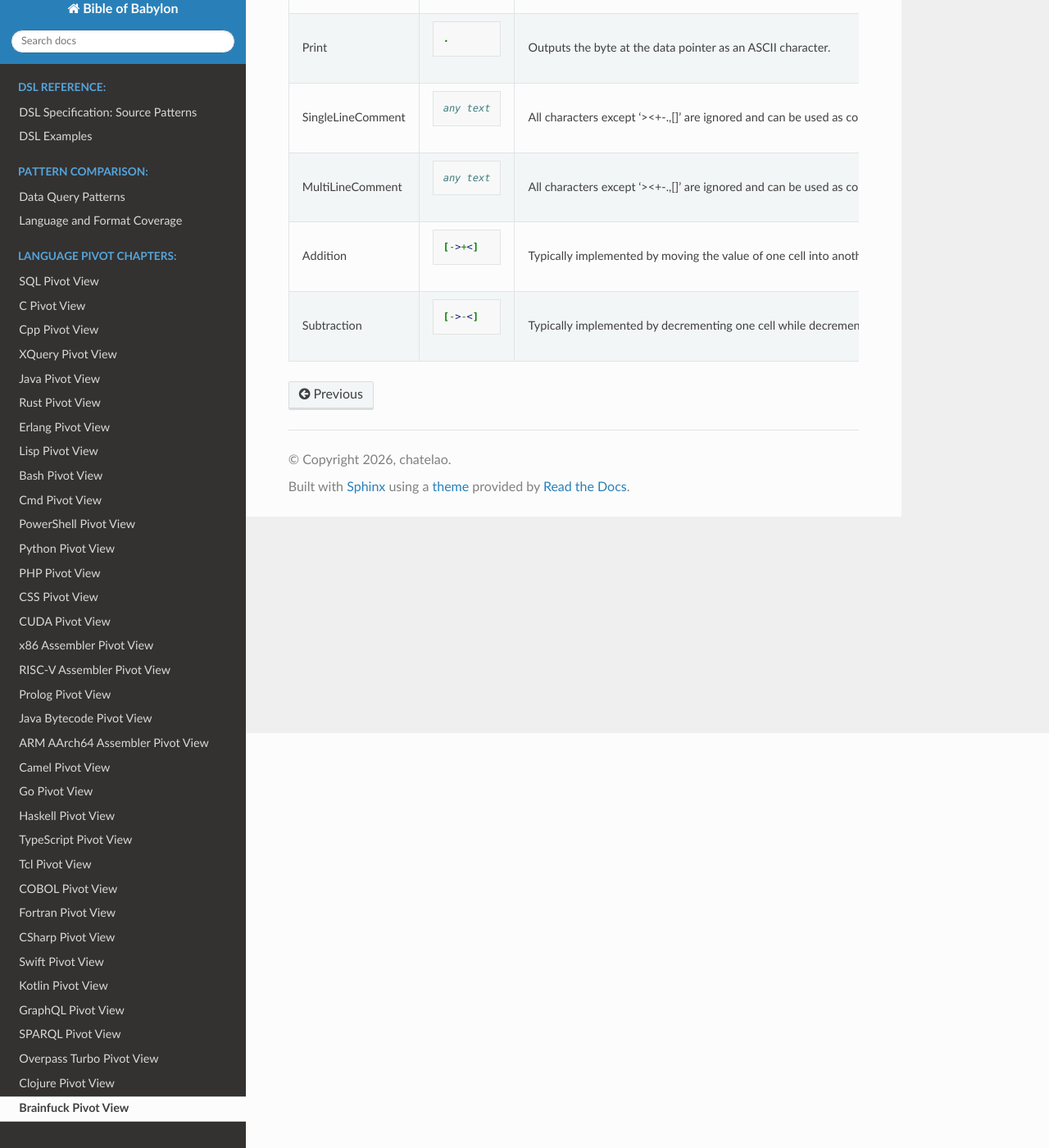
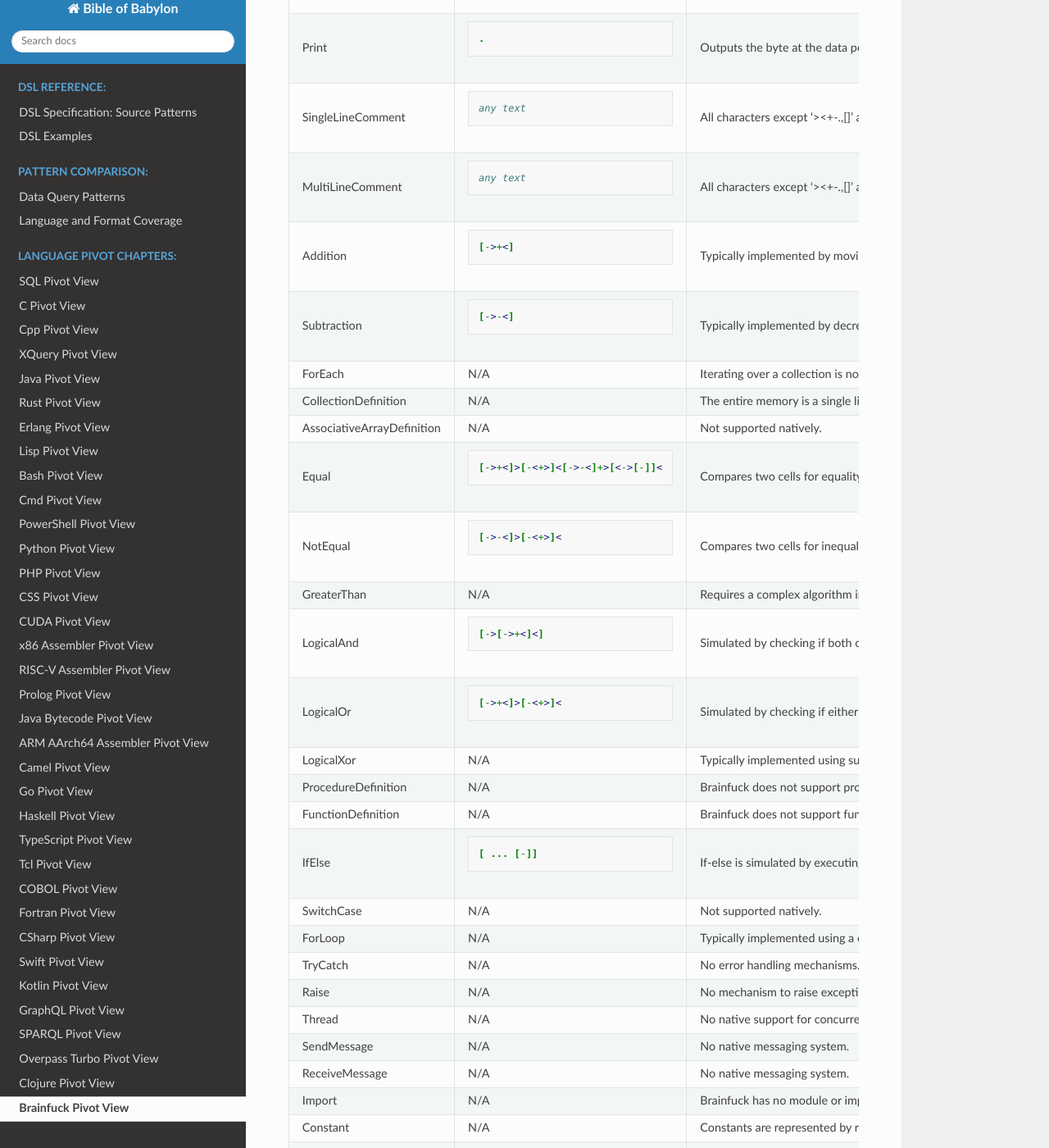
Before and after one commit to chatelao/bible-of-babylon, a Sphinx documentation site: the page built from docs/brainfuck_pivot.rst, in a window 1280 px wide and 1400 px high, scrolled down 506 px. Shown: the whole window at 82% size. Built offline with Sphinx 7.4.7 and the Read the Docs theme 3.1.0, drawn with Linux system fonts in a browser that asks for light colours; pages that are not in the unit, such as notebooks, are missing from menus; some of the changed text lies outside the part shown.

Commit message:
Add comprehensive Brainfuck programming patterns
This commit expands the coverage of programming patterns for the
Brainfuck language, adding implementations (or simulations) for
control flow, logic, arithmetic, and other missing patterns.
The language-specific pivot documentation has been regenerated to
reflect these additions.

Key changes:
- Added pattern instances for Brainfuck in `patterns/programming.patterns`.
- Refined `LogicalAnd` and `NotEqual` Brainfuck snippets to avoid destructive results.
- Regenerated `docs/brainfuck_pivot.rst` and ensured it ends with a newline.

```diff
--- a/docs/brainfuck_pivot.rst
+++ b/docs/brainfuck_pivot.rst
@@ -51,3 +51,126 @@ Brainfuck Pivot View
 
            [->-<]
      - Typically implemented by decrementing one cell while decrementing another in a loop.
+   * - ForEach
+     - N/A
+     - Iterating over a collection is not natively supported as there are no high-level collection types.
+   * - CollectionDefinition
+     - N/A
+     - The entire memory is a single linear collection of cells.
+   * - AssociativeArrayDefinition
+     - N/A
+     - Not supported natively.
+   * - Equal
+     - .. code-block:: brainfuck
+
+           [->+<]>[-<+>]<[->-<]+>[<->[-]]<
+     - Compares two cells for equality; requires a complex sequence of loops and temporary cells.
+   * - NotEqual
+     - .. code-block:: brainfuck
+
+           [->-<]>[-<+>]<
+     - Compares two cells for inequality (results in a non-zero value if not equal).
+   * - GreaterThan
+     - N/A
+     - Requires a complex algorithm involving nested loops and multiple temporary cells.
+   * - LogicalAnd
+     - .. code-block:: brainfuck
+
+           [->[->+<]<]
+     - Simulated by checking if both cells are non-zero (assuming inputs are 0 or 1).
+   * - LogicalOr
+     - .. code-block:: brainfuck
+
+           [->+<]>[-<+>]<
+     - Simulated by checking if either cell is non-zero.
+   * - LogicalXor
+     - N/A
+     - Typically implemented using subtraction and checking the result.
+   * - ProcedureDefinition
+     - N/A
+     - Brainfuck does not support procedures or subroutines.
+   * - FunctionDefinition
+     - N/A
+     - Brainfuck does not support functions.
+   * - IfElse
+     - .. code-block:: brainfuck
+
+           [ ... [-]]
+     - If-else is simulated by executing a loop once and zeroing the cell, or using additional flag cells.
+   * - SwitchCase
+     - N/A
+     - Not supported natively.
+   * - ForLoop
+     - N/A
+     - Typically implemented using a cell as a counter and a while loop [].
+   * - TryCatch
+     - N/A
+     - No error handling mechanisms.
+   * - Raise
+     - N/A
+     - No mechanism to raise exceptions.
+   * - Thread
+     - N/A
+     - No native support for concurrency.
+   * - SendMessage
+     - N/A
+     - No native messaging system.
+   * - ReceiveMessage
+     - N/A
+     - No native messaging system.
+   * - Import
+     - N/A
+     - Brainfuck has no module or import system.
+   * - Constant
+     - N/A
+     - Constants are represented by repeatedly incrementing a cell.
+   * - Multiplication
+     - .. code-block:: brainfuck
+
+           [->[->+>+<<]>[-<+>]<<]
+     - Implemented using nested loops to add a value to a destination multiple times.
+   * - Division
+     - N/A
+     - Highly complex to implement; requires multiple temporary cells and nested loops.
+   * - Remainder
+     - N/A
+     - Highly complex to implement.
+   * - Floor
+     - N/A
+     - Not applicable as Brainfuck typically operates on integers/bytes.
+   * - Rounding
+     - N/A
+     - Not applicable.
+   * - LeftShift
+     - N/A
+     - Bitwise operations are not natively supported.
+   * - RightShift
+     - N/A
+     - Bitwise operations are not natively supported.
+   * - BitAnd
+     - N/A
+     - Not supported natively.
+   * - BitOr
+     - N/A
+     - Not supported natively.
+   * - BitXor
+     - N/A
+     - Not supported natively.
+   * - BitNot
+     - N/A
+     - Not supported natively.
+   * - Float4VectorMultiplication
+     - N/A
+     - Not supported natively.
+   * - Float4VectorDotProduct
+     - N/A
+     - Not supported natively.
+   * - Float4VectorCrossProduct
+     - N/A
+     - Not supported natively.
+   * - SetFiltering
+     - N/A
+     - Not supported natively.
+   * - SetJoin
+     - N/A
+     - Not supported natively.
```
Also changed, not shown: 1 other file.
